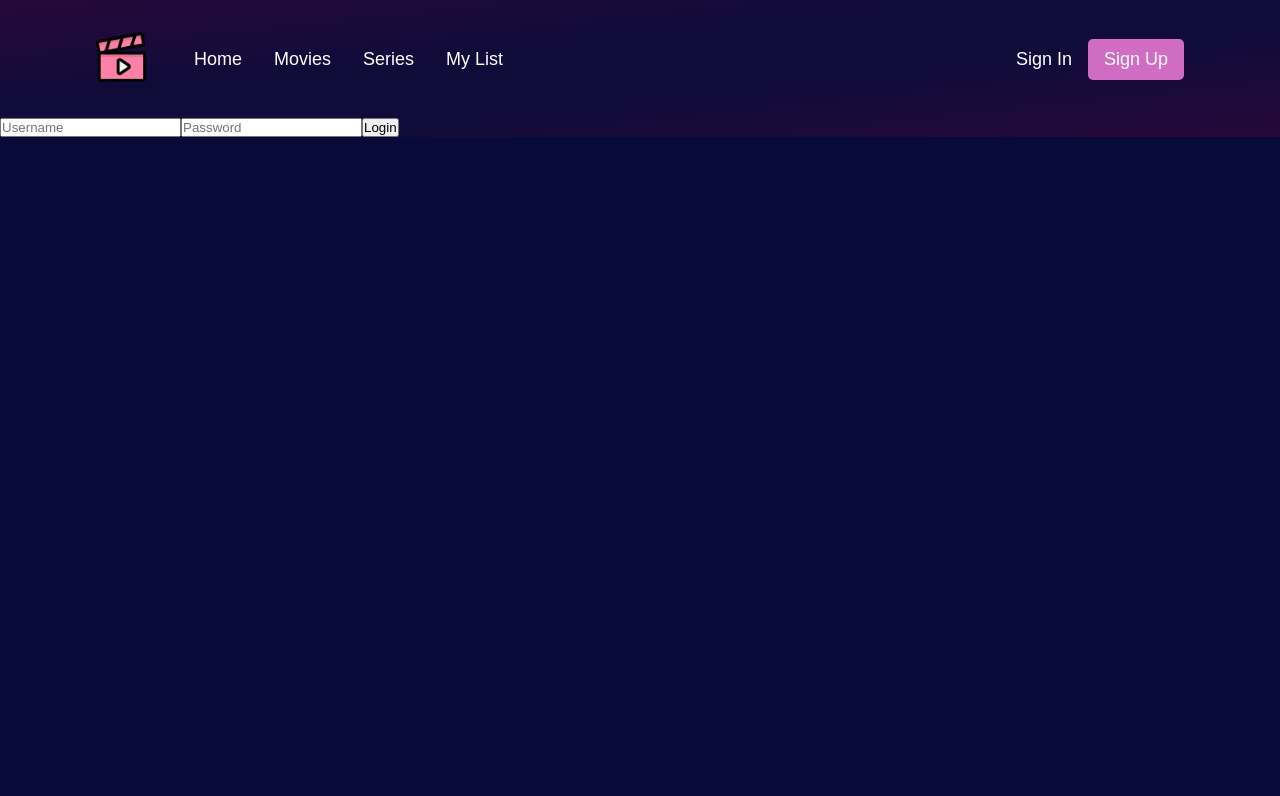
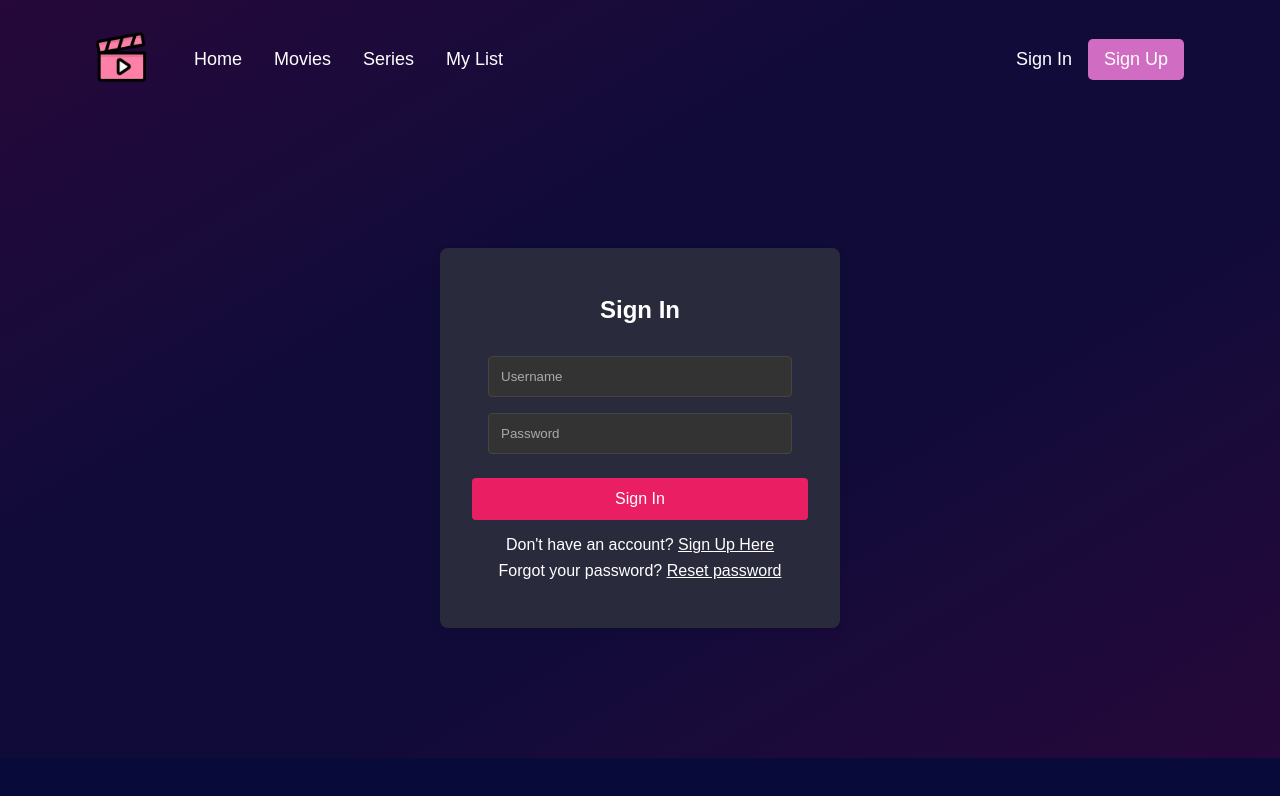
Before and after one commit to zhannasunny/Movie_Tracker, a React (Create React App) app: page /login in a window 1280 px wide. Shown: the top 796 px of the page. Built offline with nearby package versions, Linux system fonts and the light colour scheme.

Commit message:
styles for login/signup added

```diff
--- a/src/components/login/Signup.jsx
+++ b/src/components/login/Signup.jsx
@@ -1,6 +1,8 @@
 import React, { useState } from 'react';
 import axios from 'axios';
 import { useAuth } from '../context/AuthContext';
+import './login.css'; // Import the CSS file
+import { Link } from 'react-router-dom';
 
 const Signup = () => {
   const [username, setUsername] = useState('');
@@ -23,7 +25,10 @@ const Signup = () => {
   };
 
   return (
-    <form onSubmit={handleSubmit}>
+    <div className = "auth">
+    <div className="signup-container">
+      <form onSubmit={handleSubmit} className="signup-form">
+        <h2>Sign Up</h2>
         <input
           type="text"
           placeholder="Username"
@@ -36,8 +41,14 @@ const Signup = () => {
           value={password}
           onChange={(e) => setPassword(e.target.value)}
         />
-      <button type="submit">Signup</button>
+        <button type="submit">Register</button>
+
+        <div className='qs'>
+          <p>Already registered? <Link to = "/login">Sign In Here</Link></p>
+        </div>
       </form>
+    </div>
+    </div>
   );
 };
 
--- a/src/components/login/logIn.css
+++ b/src/components/login/logIn.css
@@ -0,0 +1,74 @@
+/* src/components/login/Signup.css */
+
+.auth{
+    padding: 20px;
+}
+.signup-container {
+    display: flex;
+    justify-content: center;
+    align-items: center;
+    height: 75vh;
+    /* background-color: #1e1e2f; Dark background to match the gradient */
+  }
+
+.signup-form {
+    background: #2a2a3d;
+    padding: 2rem;
+    padding-top: 3rem;
+    padding-bottom: 3rem;
+    border-radius: 8px;
+    box-shadow: 0 4px 8px rgba(0, 0, 0, 0.1);
+    max-width: 400px;
+    width: 100%;
+    text-align: center;
+}
+
+.signup-form h2 {
+    margin-bottom: 1.5rem;
+    color: #ffffff; /* White text color */
+}
+
+.signup-form input {
+    width: calc(100% - 2rem);
+    padding: 0.75rem;
+    margin: 0.5rem 0;
+    border: 1px solid #444; /* Darker border */
+    border-radius: 4px;
+    background-color: #333; /* Darker input background */
+    color: #fff; /* White text color */
+}
+
+.signup-form input::placeholder {
+    color: #aaa; /* Light gray placeholder color */
+}
+
+.signup-form button {
+    width: 100%;
+    padding: 0.75rem;
+    margin-top: 1rem;
+    background-color: #e91e63; /* Pink background to match the sign-up button in the header */
+    color: white;
+    border: none;
+    border-radius: 4px;
+    cursor: pointer;
+    font-size: 1rem;
+}
+
+.signup-form button:hover {
+    background-color: #d81b60; /* Darker pink on hover */
+}
+
+.qs{
+    color: #ffffff;
+    margin-top: 0.5rem;
+    display: flex;
+    flex-direction: column;
+}
+
+.qs p{
+    margin-top: 0.5rem;
+}
+.qs a{
+    text-decoration: underline;
+
+}
--- a/src/components/login/login.jsx
+++ b/src/components/login/login.jsx
@@ -1,6 +1,8 @@
 import React, { useState } from 'react';
 import axios from 'axios';
 import { useAuth } from '../context/AuthContext';
+import './login.css';
+import { Link } from 'react-router-dom';
 
 const Login = () => {
   const [username, setUsername] = useState('');
@@ -26,8 +28,10 @@ const Login = () => {
   };
 
   return (
-    <div>
-      <form onSubmit={handleSubmit}>
+    <div className = "auth">
+    <div className="signup-container">
+      <form onSubmit={handleSubmit} className="signup-form">
+        <h2>Sign In</h2>
         <input
           type="text"
           placeholder="Username"
@@ -40,10 +44,16 @@ const Login = () => {
           value={password}
           onChange={(e) => setPassword(e.target.value)}
         />
-        <button type="submit">Login</button>
+        <button type="submit">Sign In</button>
+        <div className='qs'>
+          <p>Don't have an account? <Link to = "/signup">Sign Up Here</Link></p>
+          <p>Forgot your password? <Link to = "/forgot-password">Reset password</Link></p>
+        </div>
       </form>
       {message && <p>{message}</p>} {/* Display the message */}
     </div>
+    </div>
+
   );
 };
 
```
Lines whose indentation alone changed are shown as unchanged.
